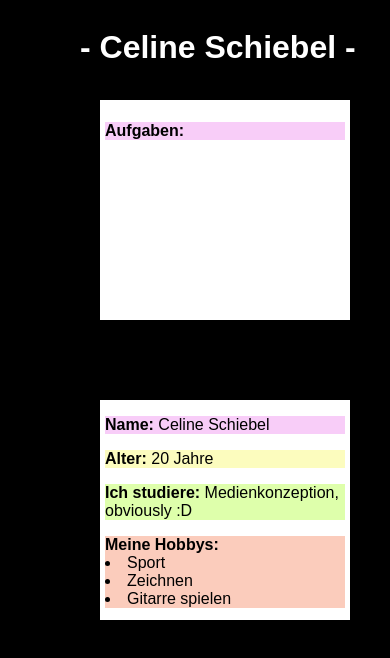
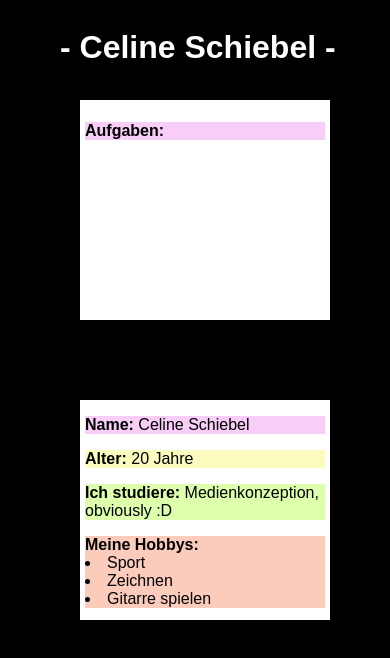
Before and after one commit to celine333/EIA_2, a plain HTML site: page Steckbrief/steckbrief.htm in a window 390 px wide. Drawn offline with Linux system fonts and the light colour scheme.

Commit message:
Update Steckbrief_style.css

```diff
--- a/Steckbrief/Steckbrief_style.css
+++ b/Steckbrief/Steckbrief_style.css
@@ -75,13 +75,13 @@ body {
 @media screen and (max-width: 1000px) {
     h1 {
         position: absolute;
-        left: 80px;
+        left: 60px;
         color: white;
     }
 
     .task {
         position: absolute;
-        left: 100px;
+        left: 80px;
         top: 100px;
         background-color: white;
         width: 250px;
@@ -98,7 +98,7 @@ body {
 
     .square {
         position: absolute;
-        left: 100px;
+        left: 80px;
         top: 400px;
         background-color: white;
         width: 250px;
```
